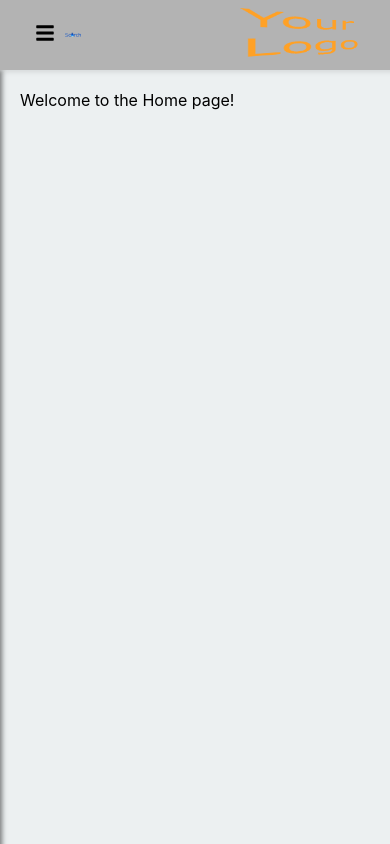
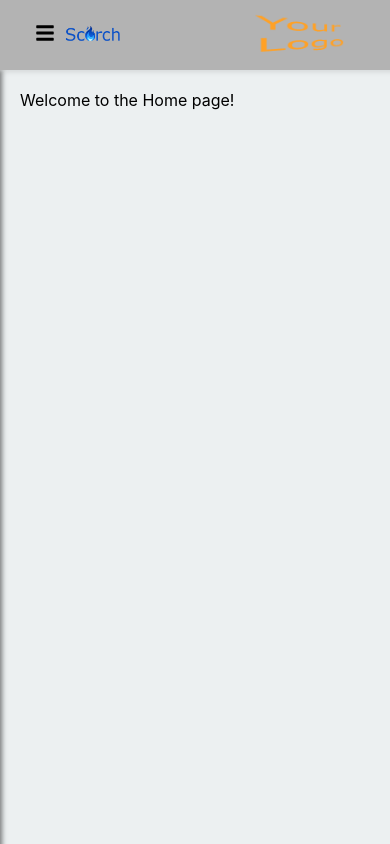
Before and after one commit to WKellettScorch/ScorchWebApp, a React (Create React App) app in the folder frontend/scorch-web-app/: page / in a window 390 px wide. Built offline with nearby package versions, Linux system fonts and the light colour scheme.

Commit message:
Testing mobile

```diff
--- a/frontend/scorch-web-app/src/components/Logo/Logo.css
+++ b/frontend/scorch-web-app/src/components/Logo/Logo.css
@@ -1,2 +1,18 @@
 /*"\frontend\scorch-web-app\src\components\Logo\Logo.css" */
-.logoContainer {     display: flex;     justify-content: center;     align-items: center;     padding: 20px; }  .logoImage {     width: 80%;     max-width: 150px; }
+.logoContainer {
+    display: flex;
+    justify-content: center;
+    align-items: center;
+    padding: 20px;
+}
+
+.logoImage {
+    width: 80%;
+    max-width: 150px;
+}
+
+@media (max-width: 768px) {
+    .logoImage {
+        width: 60%;
+    }
+}
--- a/frontend/scorch-web-app/src/components/Navbars/TopNavBar/TopNavBar.css
+++ b/frontend/scorch-web-app/src/components/Navbars/TopNavBar/TopNavBar.css
@@ -99,6 +99,6 @@
     }
 
     .scorchLogo {
-        max-width: 20%;
+        max-width: 70%;
     }
 }
```
